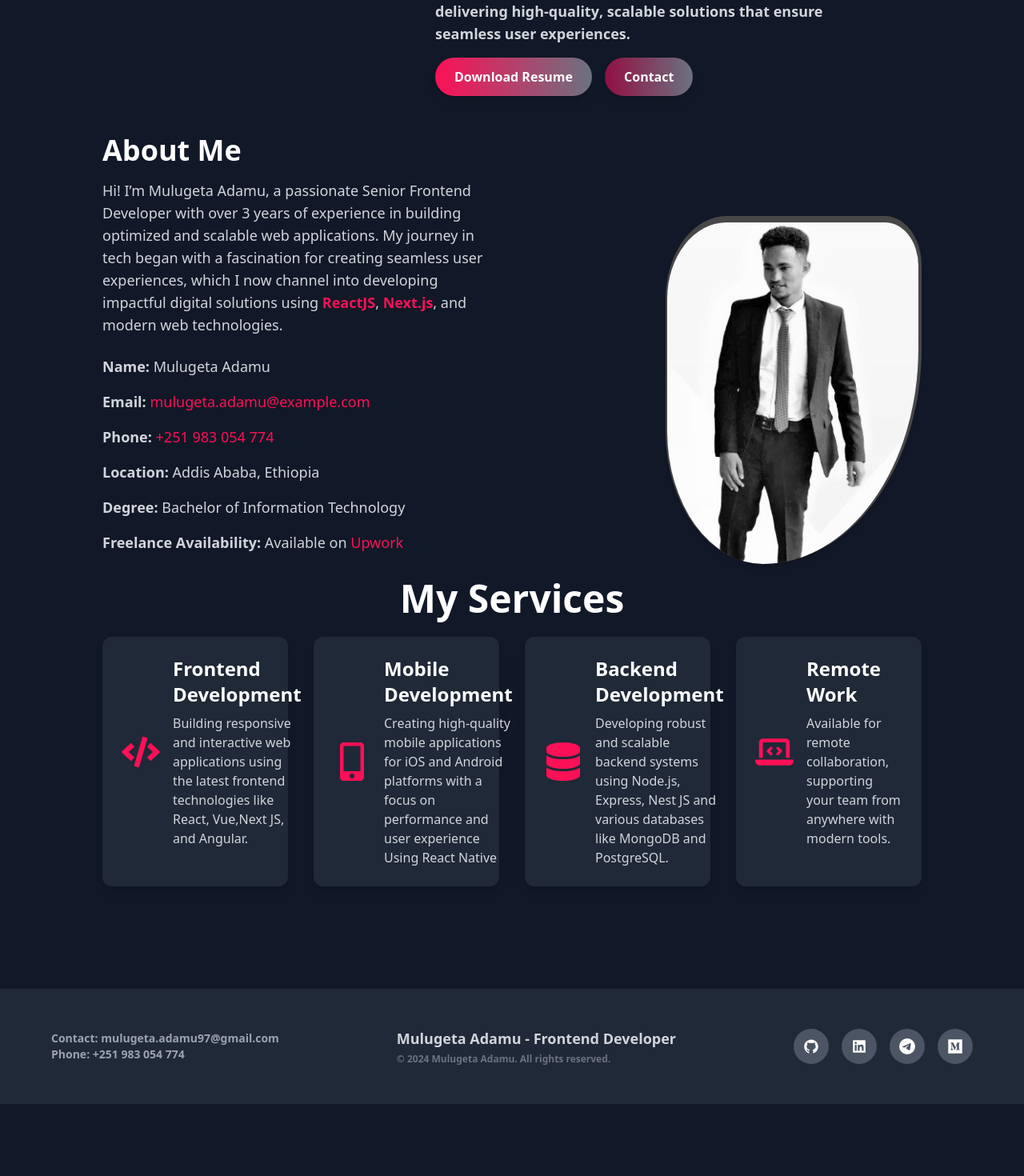
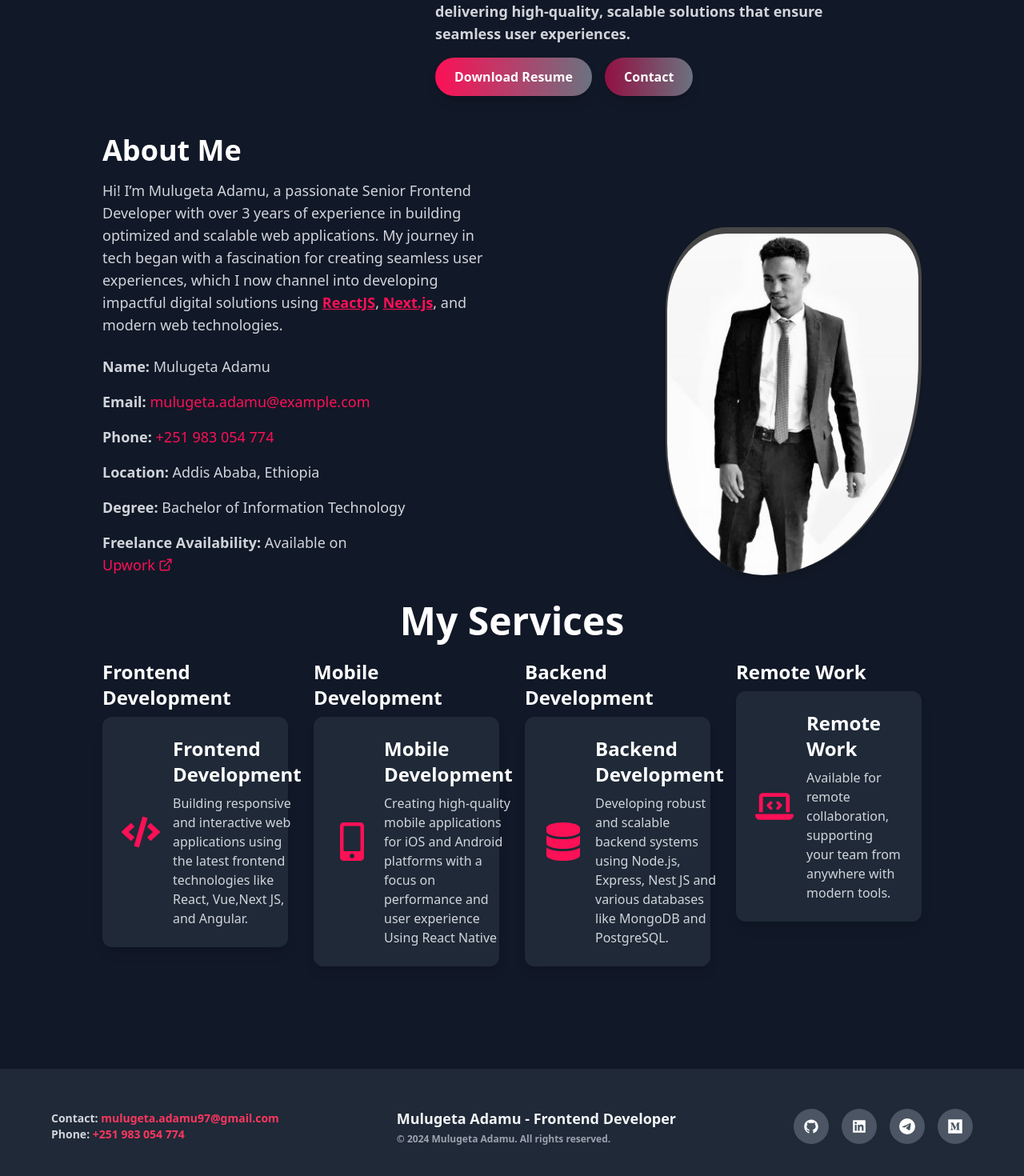
Before and after one commit to Mulugeta-sPublishedProjects/my-personal-website, a Next.js app: page / in a window 1280 px wide. Shown: the part 512-1982 px from the top of the page at 80% size. Before the commit the page ends 1892 px from the top, so only its background shows below. Built offline with nearby package versions, Linux system fonts and the light colour scheme.

Commit message:
feat: update fit

```diff
--- a/src/app/components/about-me.tsx
+++ b/src/app/components/about-me.tsx
@@ -3,6 +3,7 @@
 import { motion } from "framer-motion";
 import Image from "next/image";
 import React from "react";
+import { FiExternalLink } from "react-icons/fi"; // Icon for external links
 
 export default function AboutMe() {
   return (
@@ -24,16 +25,15 @@ export default function AboutMe() {
           applications. My journey in tech began with a fascination for creating
           seamless user experiences, which I now channel into developing
           impactful digital solutions using{" "}
-          <span className="font-semibold text-primary-500">ReactJS</span>,{" "}
-          <span className="font-semibold text-primary-500">Next.js</span>, and
-          modern web technologies.
+          <span className="font-semibold text-primary-500 underline">
+            ReactJS
+          </span>
+          ,{" "}
+          <span className="font-semibold text-primary-500 underline">
+            Next.js
+          </span>
+          , and modern web technologies.
         </p>
-        {/*   <p className="text-base md:text-lg text-gray-700 dark:text-gray-300 leading-relaxed mb-6">
-          I am dedicated to continuous learning and love exploring advancements
-          in frontend architecture, performance optimization, and the latest
-          UI/UX practices. My goal is to contribute to meaningful projects and
-          help businesses thrive in a digital-first world.
-        </p> */}
 
         {/* Personal Details */}
         <div className="space-y-4 text-base md:text-lg text-gray-900 dark:text-gray-300">
@@ -70,9 +70,9 @@ export default function AboutMe() {
               href="https://upwork.com"
               target="_blank"
               rel="noopener noreferrer"
-              className="text-primary-500 hover:underline"
+              className="text-primary-500 hover:underline flex items-center"
             >
-              Upwork
+              Upwork <FiExternalLink className="ml-1" />
             </a>
           </p>
         </div>
--- a/src/app/components/footer.tsx
+++ b/src/app/components/footer.tsx
@@ -24,22 +24,25 @@ export default function Footer() {
   }, []);
 
   return (
-    <footer className="relative dark:bg-gray-800  px-4 md:px-8 lg:px-16 bg-gray-200 py-12">
+    <footer className="relative dark:bg-gray-800 px-4 md:px-8 lg:px-16 bg-gray-100 py-12">
       <div className="container mx-auto flex flex-col md:flex-row items-center justify-between text-center md:text-left space-y-4 md:space-y-0">
         {/* Left Section: Contact Information */}
-        <div className="text-sm font-semibold text-gray-600 dark:text-gray-400 order-1 md:order-1">
+        <div className="text-sm font-semibold text-gray-700 dark:text-gray-300 order-1 md:order-1">
           <p>
             Contact:{" "}
             <a
               href="mailto:mulugeta.adamu97@gmail.com"
-              className="hover:underline"
+              className="hover:underline text-primary-600 dark:text-primary-400"
             >
               mulugeta.adamu97@gmail.com
             </a>
           </p>
           <p>
             Phone:{" "}
-            <a href="tel:+251983054774" className="hover:underline">
+            <a
+              href="tel:+251983054774"
+              className="hover:underline text-primary-600 dark:text-primary-400"
+            >
               +251 983 054 774
             </a>
           </p>
@@ -47,10 +50,10 @@ export default function Footer() {
 
         {/* Center Section: Name and Copyright */}
         <div className="order-2">
-          <p className="text-lg font-bold text-gray-700 dark:text-gray-300">
+          <p className="text-lg font-bold text-gray-800 dark:text-gray-100">
             Mulugeta Adamu - Frontend Developer
           </p>
-          <p className="text-xs font-semibold text-gray-500 dark:text-gray-500 mt-1">
+          <p className="text-xs font-semibold text-gray-600 dark:text-gray-400 mt-1">
             &copy; {new Date().getFullYear()} Mulugeta Adamu. All rights
             reserved.
           </p>
--- a/src/app/page.tsx
+++ b/src/app/page.tsx
@@ -16,7 +16,7 @@ export default function Home() {
         transition={{ duration: 1.5 }}
         className="w-full flex flex-col items-center"
       >
-        <div className="w-full  p-4 sm:p-6 lg:p-8">
+        <div className="w-full p-4 sm:p-6 lg:p-8">
           {/* Centered Header */}
           <div className="mx-auto text-center">
             <h1 className="text-2xl sm:text-3xl md:text-4xl lg:text-5xl font-bold text-gray-900 dark:text-white mb-6">
@@ -24,15 +24,19 @@ export default function Home() {
             </h1>
           </div>
 
-          {/* Service Cards */}
+          {/* Service Cards Section */}
           <div className="grid grid-cols-1 sm:grid-cols-2 md:grid-cols-3 lg:grid-cols-4 gap-6 sm:gap-8">
             {servicesData.map((service) => (
-              <ServiceCard
-                key={service.id}
-                title={service.title}
-                description={service.description}
-                icon={service.icon}
-              />
+              <div key={service.id}>
+                <h2 className="text-xl md:text-2xl font-bold text-gray-900 dark:text-white mb-2 text-left">
+                  {service.title}
+                </h2>
+                <ServiceCard
+                  title={service.title}
+                  description={service.description}
+                  icon={service.icon}
+                />
+              </div>
             ))}
           </div>
         </div>
```
